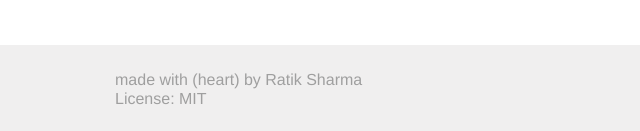
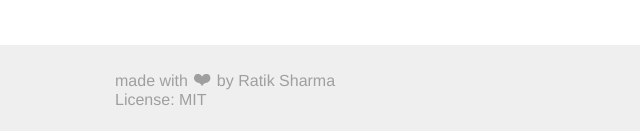
Before and after one commit to libhide/simplebox.js, a website: page index.html in a window 1280 px wide. Shown: the part 1398-1529 px from the top of the page, 0-640 px from the left. Drawn offline with Linux system fonts and the light colour scheme; files whose address does not match are found by name.

Commit message:
Add heart icon

```diff
--- a/css/style.css
+++ b/css/style.css
@@ -697,6 +697,12 @@ footer {
     @media (max-width: 1006px) {
       footer p {
         margin: 0; } }
+  footer .heart {
+    height: 20px;
+    width: 20px;
+    display: inline-block;
+    margin: 0;
+    margin-bottom: -4px; }
   footer a {
     color: inherit;
     line-height: 1;
--- a/index.html
+++ b/index.html
@@ -35,7 +35,7 @@
     <!-- Creating some separation -->
     <div style="height: 250px;"></div>
     <footer>
-      <p>made with (heart) by <a target="_blank" href="#">Ratik Sharma</a></p>
+      <p>made with <img class="heart" src="img/heart.svg" alt="Image of a heart"> by <a target="_blank" href="#">Ratik Sharma</a></p>
       <p>License: MIT</p>
     </footer>
     <!-- Scripts -->
--- a/scss/_main.scss
+++ b/scss/_main.scss
@@ -108,6 +108,14 @@ footer {
     }
   }
 
+  .heart {
+    height: 20px;
+    width: 20px;
+    display: inline-block;
+    margin: 0;
+    margin-bottom: -4px;
+  }
+
   a {
     color: inherit;
     line-height: 1;
```
Also changed, not shown: css/style.min.css, img/heart.svg (added).
